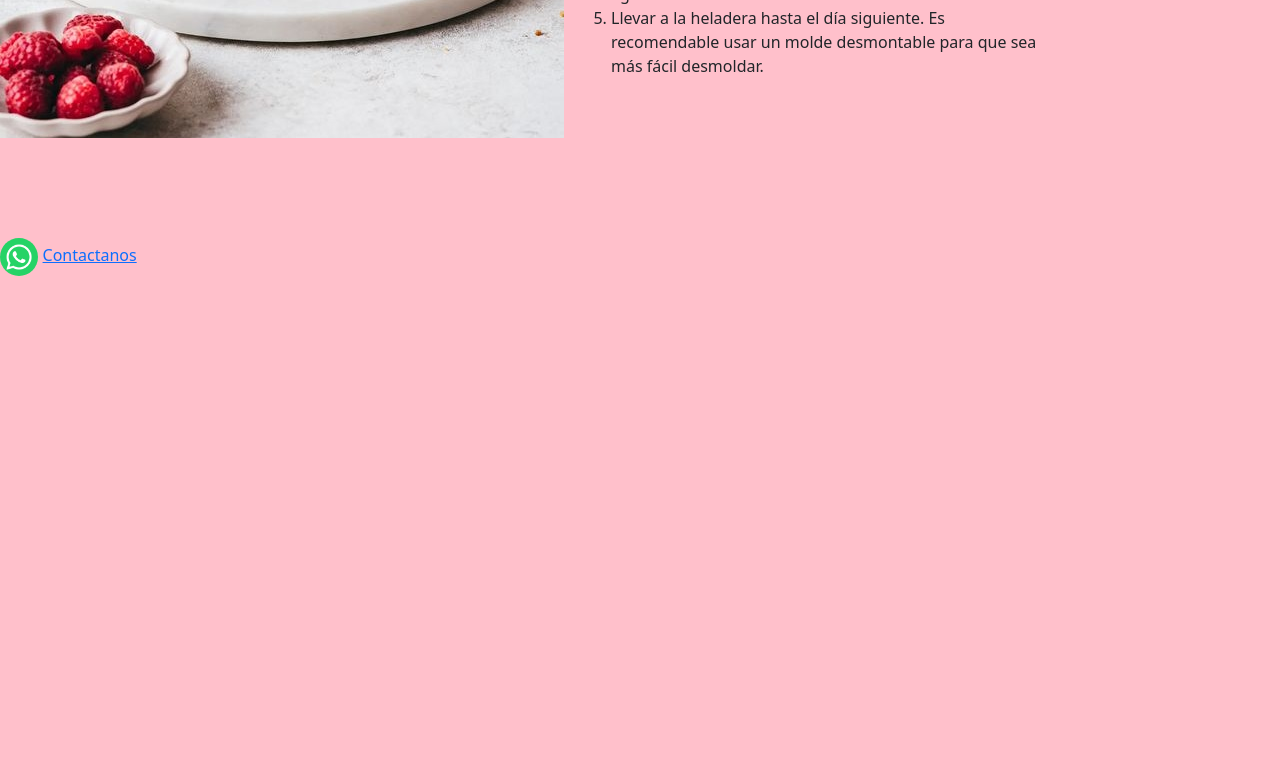
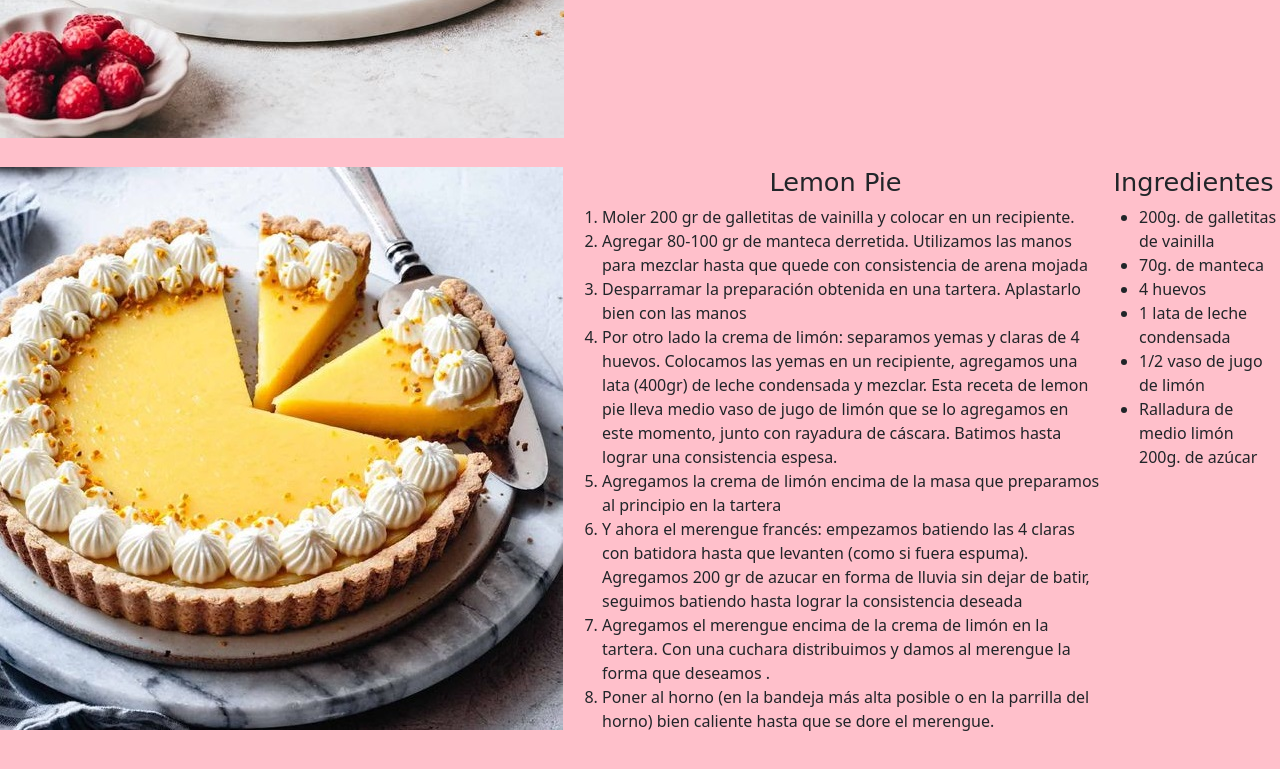
Before and after one commit to luciamboto/PF-Recetas-Paso-a-Paso, a plain HTML site: page html/Recetas-Dulces.html in a window 1280 px wide. Shown: the part 667-1436 px from the top of the page. Before the commit the page ends 943 px from the top, so only its background shows below. Drawn offline with nearby package versions, Linux system fonts and the light colour scheme; a web font is replaced by a local one.

Commit message:
Version 2 entrega media query

```diff
--- a/css/styles.css
+++ b/css/styles.css
@@ -45,6 +45,7 @@ font-size: 1em;}
     text-align: center;
   padding-top: 20px;
   padding-bottom: 20px;
+
 }
 
 
@@ -81,16 +82,27 @@ font-size: 2vw;
 /*Grid*/
 .parent {
   display: grid;
-  grid-template-columns: repeat(2, 1fr) 0.5fr;
-  grid-template-rows: 1fr;
-  grid-column-gap: 15px;
-  grid-row-gap: 0px;
+  grid-template-columns: repeat(5, 1fr);
+  grid-template-rows: repeat(5, 1fr);
+  grid-column-gap: 6px;
+  grid-row-gap: 10px;
   }
 
   .div1 { grid-area: 1 / 1 / 2 / 2; }
-  .div2 { grid-area: 1 / 2 / 2 / 3; }
-  .div3 { grid-area: 1 / 3 / 2 / 4; }
+  .div2 { grid-area: 1 / 2 / 2 / 5; }
+  .div3 { grid-area: 1 / 5 / 2 / 6; }
+  .div4 { grid-area: 2 / 1 / 3 / 2; }
+  .div5 { grid-area: 2 / 2 / 3 / 5; }
+  .div6 { grid-area: 2 / 5 / 3 / 6; }
 
+
+  /*Estilo texto h2 y h3 receta e ingredientes*/
+  .hrecetas {font-family: "Playwrite ES Deco", cursive;
+    font-optical-sizing: auto;
+    font-weight: <weight>;
+    font-style: normal;
+    text-align: center;
+    font-size: 2vw;}
 
 /*Footer*/
 footer img {width: 3%;
@@ -98,3 +110,14 @@ footer img {width: 3%;
   }
 
   footer{padding-top: 100px;}
+
+
+/*media queries*/
+
+/* Tablet */
+
+@media (max-width: 768px) { }
+
+/* Mobile */
+
+@media (max-width: 320px)
--- a/html/Recetas-Dulces.html
+++ b/html/Recetas-Dulces.html
@@ -25,7 +25,7 @@
     <!--Header-->
     <header>
         <div class="bg-header">
-            El Rincon De Las Recetas
+            El Rincón De Las Recetas
         </div>
         <nav class="navbar navbar-expand-lg bg-body-tertiary">
             <div class="container-fluid">
@@ -47,12 +47,16 @@
 
     <main>
         <h1 class="h1recetas">Recetas Dulces Paso a Paso</h1>
+
+
+        <!-- Grid-->
         <section>
 
-            <!-- Grid-->
             <div class="parent">
                 <div class="div1"> <img src="../assets/cheesecake.jpg" alt="cheesecake"> </div>
                 <div class="div2">
+
+                    <h2 class="hrecetas">Cheesecake</h2>
                     <ol>
                         <li>Para la base: procesar las galletas luego agregar la manteca previamente diluida en el
                             microondas por 30 segundos. Mezclar hasta que las galletas queden húmedas. Este preparado
@@ -73,6 +77,7 @@
                     </ol>
                 </div>
                 <div class="div3">
+                    <h3 class="hrecetas">Ingredientes</h3>
                     <ul>
                         <li>500gr de frutillas</li>
                         <li>300gr de queso crema</li>
@@ -84,10 +89,53 @@
                         <li>150gr galletas de vainilla</li>
                         <li>100gr de manteca</li>
                     </ul>
+
+                </div>
+
+                <div class="div4"> <img src="../assets/lemonpie.jpg" alt="Lemon Pie"></div>
+                <div class="div5">
+                    <h2 class="hrecetas">Lemon Pie</h2>
+                    <ol>
+
+                        <li>Moler 200 gr de galletitas de vainilla y colocar en un recipiente.</li>
+                        <li> Agregar 80-100 gr de manteca derretida. Utilizamos las manos para mezclar hasta que quede
+                            con consistencia de arena mojada</li>
+                        <li>Desparramar la preparación obtenida en una tartera. Aplastarlo bien con las manos</li>
+                        <li>Por otro lado la crema de limón: separamos yemas y claras de 4 huevos. Colocamos las yemas
+                            en un recipiente, agregamos una lata (400gr) de leche condensada y mezclar. Esta receta de
+                            lemon pie lleva medio vaso de jugo de limón que se lo agregamos en este momento, junto con
+                            rayadura de cáscara. Batimos hasta lograr una consistencia espesa.</li>
+                        <li>Agregamos la crema de limón encima de la masa que preparamos al principio en la tartera</li>
+                        <li>Y ahora el merengue francés: empezamos batiendo las 4 claras con batidora hasta que levanten
+                            (como si fuera espuma). Agregamos 200 gr de azucar en forma de lluvia sin dejar de batir,
+                            seguimos batiendo hasta lograr la consistencia deseada </li>
+                        <li>Agregamos el merengue encima de la crema de limón en la tartera. Con una cuchara
+                            distribuimos y damos al merengue la forma que deseamos .</li>
+                        <li> Poner al horno (en la bandeja más alta posible o en la parrilla del horno) bien caliente
+                            hasta que se dore el merengue.</li>
+                    </ol>
+                </div>
+                <div class="div6">
+                    <h3 class="hrecetas">Ingredientes</h3>
+
+                    <ul>
+                        <li> 200g. de galletitas de vainilla</li>
+                        <li> 70g. de manteca </li>
+                        <li> 4 huevos
+                        </li>
+                        <li> 1 lata de leche condensada
+                        </li>
+                        <li>1/2 vaso de jugo de limón
+                        </li>
+                        <li>Ralladura de medio limón
+                        </li>200g. de azúcar
+                    </ul>
                 </div>
             </div>
 
         </section>
+
+
 
 
 
```
Also changed, not shown: html/Recetas-saladas.html (+34 -19 lines), index.html (+1 -1 lines).
